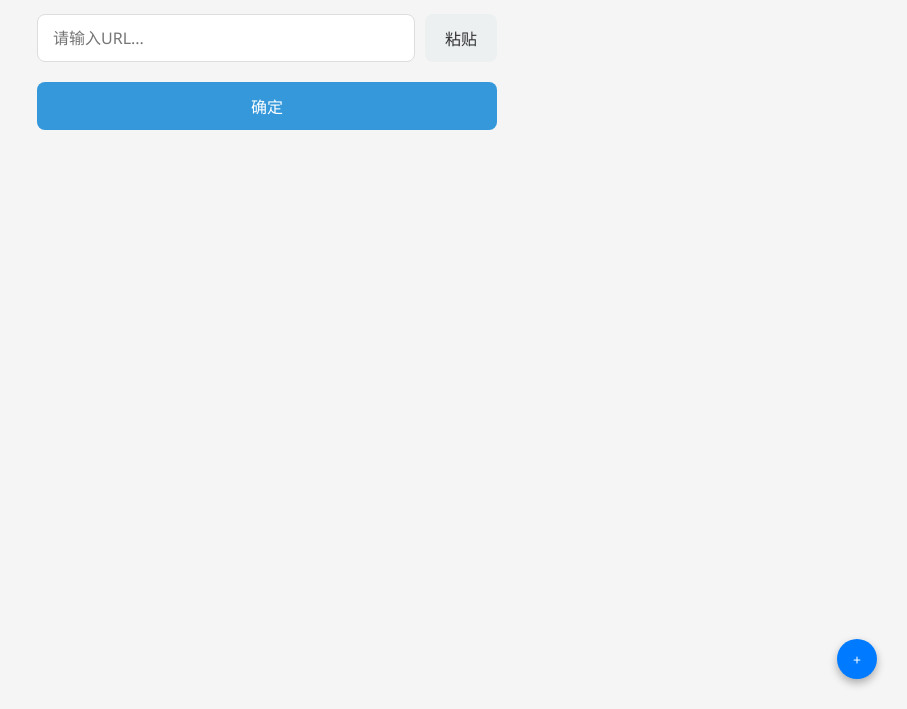
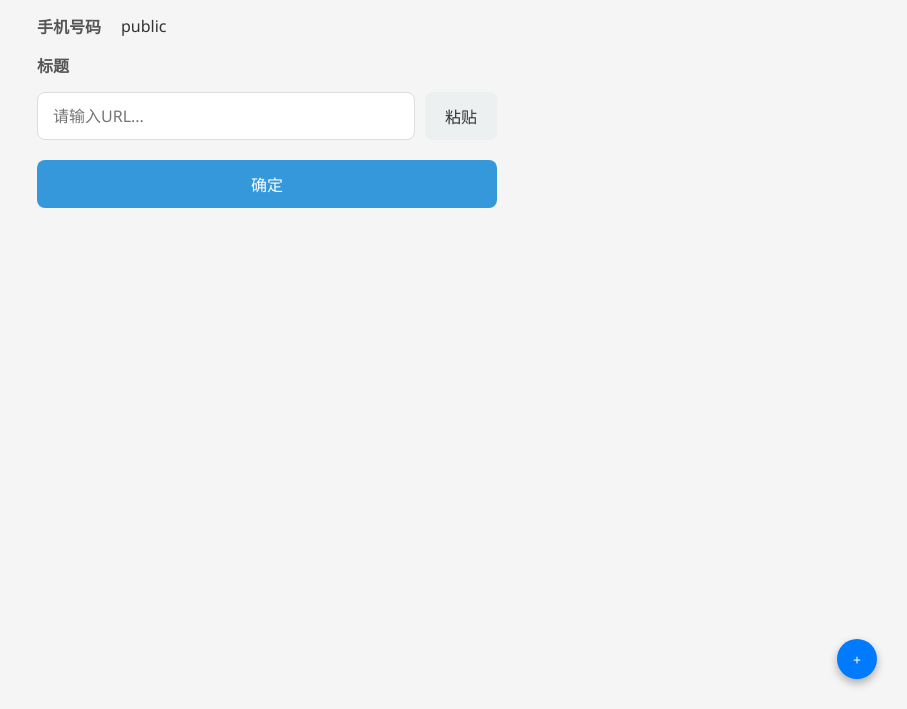
Before and after one commit to libbyyounh/dy-express-mongo-api-server, a website: page public/shoppingCard.html in a window 1280 px wide. Shown: the part 91-800 px from the top of the page, without its empty margins (373-1280 px from the left). Drawn offline with Linux system fonts and the light colour scheme; no server answers; sample sign-in values are in the browser's storage.

Commit message:
feat:  role check

```diff
--- a/public/js/shoppingCard.js
+++ b/public/js/shoppingCard.js
@@ -10,6 +10,12 @@ document.addEventListener('DOMContentLoaded', () => {
         return;
     }
 
+    // 显示当前手机号
+    const mobileSpan = document.getElementById('mobileSpan');
+    mobileSpan.textContent = getUrlParams().mobile;
+    // 获取信息
+    getInfo();
+
     // 获取URL参数
     function getUrlParams() {
         const params = {};
@@ -19,6 +25,32 @@ document.addEventListener('DOMContentLoaded', () => {
             params.id = pathParts.at(-1);
         }
         return params;
+    }
+
+    async function getInfo () {
+        const { mobile, id } = getUrlParams();
+        if (id && mobile) {
+            try {
+                const response = await fetch(`/api/shoppingCard/getByMobile?mobile=${mobile}&id=${id}`, {
+                    method: 'GET',
+                    headers: {
+                        'Authorization': `Bearer ${token}`,
+                        'Content-Type': 'application/json'
+                    }
+                });
+
+                const data = await response.json();
+
+                if (!response.ok) {
+                    throw new Error(data.message || '获取信息失败');
+                }
+
+                // 填充信息
+                document.getElementById('titleSpan').textContent = data.title;
+            } catch (error) {
+                alert('获取信息失败: ' + error.message);
+            }
+        }
     }
 
     // 粘贴按钮功能
--- a/public/shoppingCard.html
+++ b/public/shoppingCard.html
@@ -6,10 +6,29 @@
     <title>shopping card 收集工具 - 首页</title>
     <link rel="stylesheet" href="/css/style.css">
     <link rel="stylesheet" href="/css/float-nav.css">
+    <style>
+        .form-group {
+            display: flex;
+            align-items: center;
+            gap: 20px;
+        }
+        .form-group label {
+            margin: 0;
+            flex-shrink: 0;
+        }
+    </style>
 </head>
 <body>
     <div class="container">
         <h1>shopping card 收集工具</h1>
+        <div class="form-group">
+            <label for="mobileSpan">手机号码</label>
+            <span id="mobileSpan"></span>
+        </div>
+        <div class="form-group">
+            <label for="titleSpan">标题</label>
+            <span id="titleSpan"></span>
+        </div>
         <div class="url-input-section">
             <input type="text" id="urlInput" placeholder="请输入URL..." autocomplete="off">
             <button id="pasteBtn" class="btn secondary">粘贴</button>
```
Also changed, not shown: routes/shoppingCard.js (+21 -1 lines).
